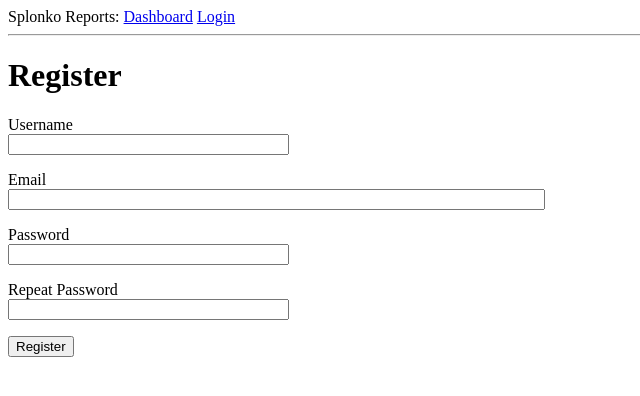
After one commit to Ryan-Craven-QA/SplonkoReports, a Flask app: page /register in a window 1280 px wide. The commit adds this page. Shown: the top 396 px of the page, without its empty margins (0-640 px from the left). Run offline with Flask 2, Linux system fonts and the light colour scheme.

Commit message:
Added ability to register a new user

```diff
--- a/app/__init__.py
+++ b/app/__init__.py
@@ -2,10 +2,13 @@ from flask import Flask
 from config import Config
 from flask_sqlalchemy import SQLAlchemy
 from flask_migrate import Migrate
+from flask_login import LoginManager
 
 app = Flask(__name__)
 app.config.from_object(Config)
 db = SQLAlchemy(app)
 migrate = Migrate(app, db)
+login = LoginManager(app)
+login.login_view = 'login'
 
 from app import routes, models
--- a/app/forms.py
+++ b/app/forms.py
@@ -1,6 +1,7 @@
 from flask_wtf import FlaskForm
 from wtforms import StringField, PasswordField, BooleanField, SubmitField
-from wtforms.validators import DataRequired
+from wtforms.validators import ValidationError, DataRequired, Email, EqualTo
+from app.models import User
 
 
 class LoginForm(FlaskForm):
@@ -8,3 +9,22 @@ class LoginForm(FlaskForm):
     password = PasswordField('Password', validators=[DataRequired()])
     remember_me = BooleanField('Remember Me')
     submit = SubmitField('Sign In')
+
+
+class RegistrationForm(FlaskForm):
+    username = StringField('Username', validators=[DataRequired()])
+    email = StringField('Email', validators=[DataRequired(), Email()])
+    password = PasswordField('Password', validators=[DataRequired()])
+    password2 = PasswordField(
+        'Repeat Password', validators=[DataRequired(), EqualTo('password')])
+    submit = SubmitField('Register')
+
+    def validate_username(self, username):
+        user = User.query.filter_by(username=username.data).first()
+        if user is not None:
+            raise ValidationError('Please use a different username.')
+
+    def validate_email(self, email):
+        user = User.query.filter_by(email=email.data).first()
+        if user is not None:
+            raise ValidationError('Please use a different email address.')
--- a/app/routes.py
+++ b/app/routes.py
@@ -1,12 +1,15 @@
-from flask import render_template, flash, redirect, url_for
-from app import app
-from app.forms import LoginForm
+from flask import render_template, flash, redirect, url_for, request
+from flask_login import login_user, logout_user, current_user, login_required
+from werkzeug.urls import url_parse
+from app import app, db
+from app.forms import LoginForm, RegistrationForm
+from app.models import User
 
 
 @app.route('/')
 @app.route('/index')
+@login_required
 def index():
-    user = {'username': 'Ryan C'}
     apis = [
         {
             'request': {'requestName': 'Login'},
@@ -17,13 +20,43 @@ def index():
             'status': {'statusCode': '400'}
         }
     ]
-    return render_template('index.html', title='Home', user=user, apis=apis)
+    return render_template('index.html', title='Home')
 
 
 @app.route('/login', methods=['GET', 'POST'])
 def login():
+    if current_user.is_authenticated:
+        return redirect(url_for('index'))
     form = LoginForm()
     if form.validate_on_submit():
-        flash('Login request for user {}, remember me={}'.format(form.username.data, form.remember_me.data))
+        user = User.query.filter_by(username=form.username.data).first()
+        if user is None or not user.check_password(form.password.data):
+            flash('Invalid username or password')
+            return redirect(url_for('login'))
+        login_user(user, remember=form.remember_me.data)
+        next_page = request.args.get('next')
+        if not next_page or url_parse(next_page).netloc != '':
+            next_page = url_for('index')
+        return redirect(next_page)
+    return render_template('login.html', title='Sign In', form=form)
+
+
+@app.route('/logout')
+def logout():
+    logout_user()
+    return redirect(url_for('index'))
+
+
+@app.route('/register', methods=['GET', 'POST'])
+def register():
+    if current_user.is_authenticated:
         return redirect(url_for('index'))
-    return render_template('login.html', title='Sign In', form=form)
+    form = RegistrationForm()
+    if form.validate_on_submit():
+        user = User(username=form.username.data, email=form.email.data)
+        user.set_password(form.password.data)
+        db.session.add(user)
+        db.session.commit()
+        flash('Congratulations, you are now a registered user!')
+        return redirect(url_for('login'))
+    return render_template('register.html', title='Register', form=form)
--- a/app/templates/base.html
+++ b/app/templates/base.html
@@ -10,7 +10,11 @@
         <div>
             Splonko Reports:
                 <a href="{{ url_for('index') }}">Dashboard</a>
-                <a href="{{ url_for('login') }}">Login</a>
+                {% if current_user.is_anonymous %}
+                     <a href="{{ url_for('login') }}">Login</a>
+                {% else %}
+                    <a href="{{ url_for('logout') }}">Logout</a>
+                {% endif %}
         </div>
         <hr>
         {% with messages = get_flashed_messages() %}
--- a/app/templates/index.html
+++ b/app/templates/index.html
@@ -1,7 +1,7 @@
 {% extends "base.html" %}
 
 {% block content %}
-    <h1>Hello, {{ user.username }}!</h1>
+    <h1>Hi, {{ current_user.username }}!</h1>
     {% for api in apis %}
     <div>
             <p>
--- a/app/templates/login.html
+++ b/app/templates/login.html
@@ -26,4 +26,5 @@
         {{ form.submit() }}
     </p>
 </form>
+<p>New User? <a href="{{ url_for('register') }}">Click to Register!</a></p>
 {% endblock %}
--- /dev/null
+++ b/app/templates/register.html
@@ -0,0 +1,37 @@
+{% extends "base.html" %}
+
+{% block content %}
+    <h1>Register</h1>
+    <form action="" method="post">
+        {{ form.hidden_tag() }}
+        <p>
+            {{ form.username.label }}<br>
+            {{ form.username(size=32) }}<br>
+            {% for error in form.username.errors %}
+            <span style="color: red;">[{{ error }}]</span>
+            {% endfor %}
+        </p>
+        <p>
+            {{ form.email.label }}<br>
+            {{ form.email(size=64) }}<br>
+            {% for error in form.email.errors %}
+            <span style="color: red;">[{{ error }}]</span>
+            {% endfor %}
+        </p>
+        <p>
+            {{ form.password.label }}<br>
+            {{ form.password(size=32) }}<br>
+            {% for error in form.password.errors %}
+            <span style="color: red;">[{{ error }}]</span>
+            {% endfor %}
+        </p>
+        <p>
+            {{ form.password2.label }}<br>
+            {{ form.password2(size=32) }}<br>
+            {% for error in form.password2.errors %}
+            <span style="color: red;">[{{ error }}]</span>
+            {% endfor %}
+        </p>
+        <p>{{ form.submit() }}</p>
+    </form>
+{% endblock %}
```
Also changed, not shown: app/models.py (+16 -2 lines), app.db.
